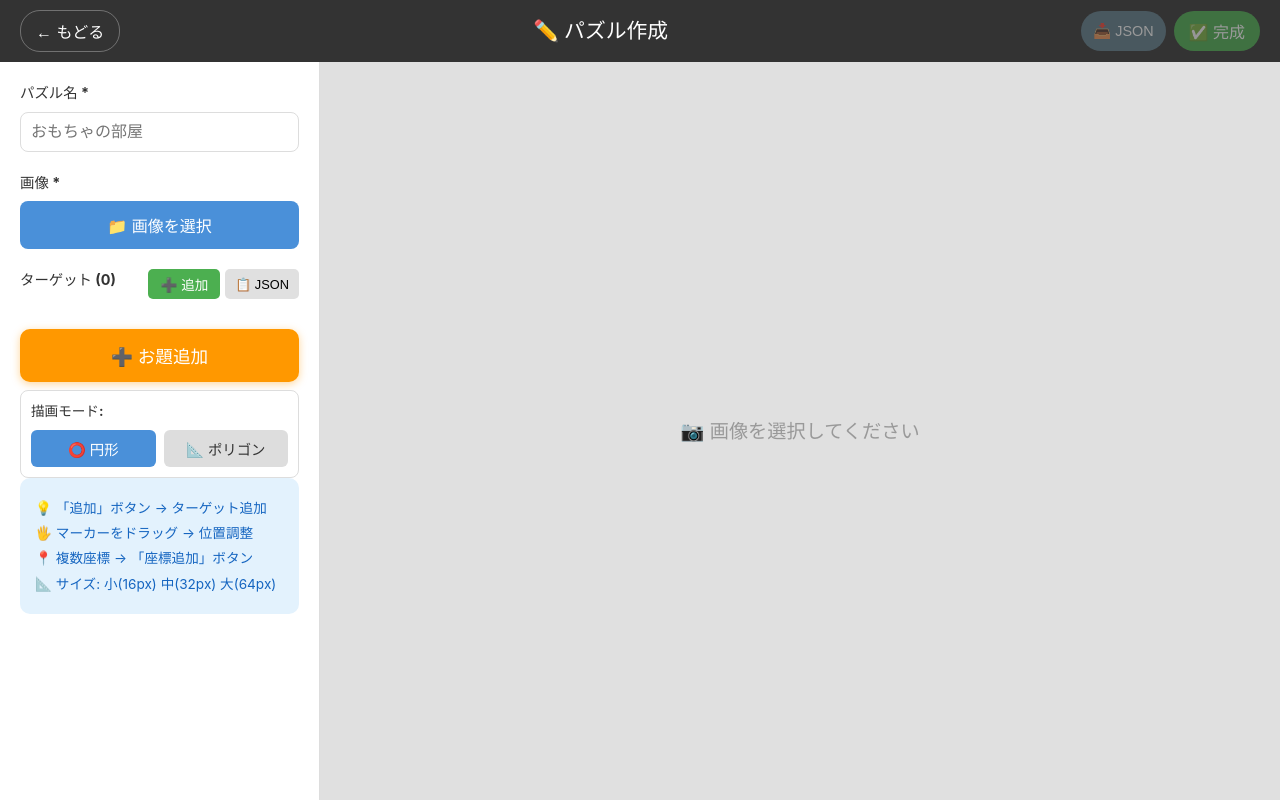
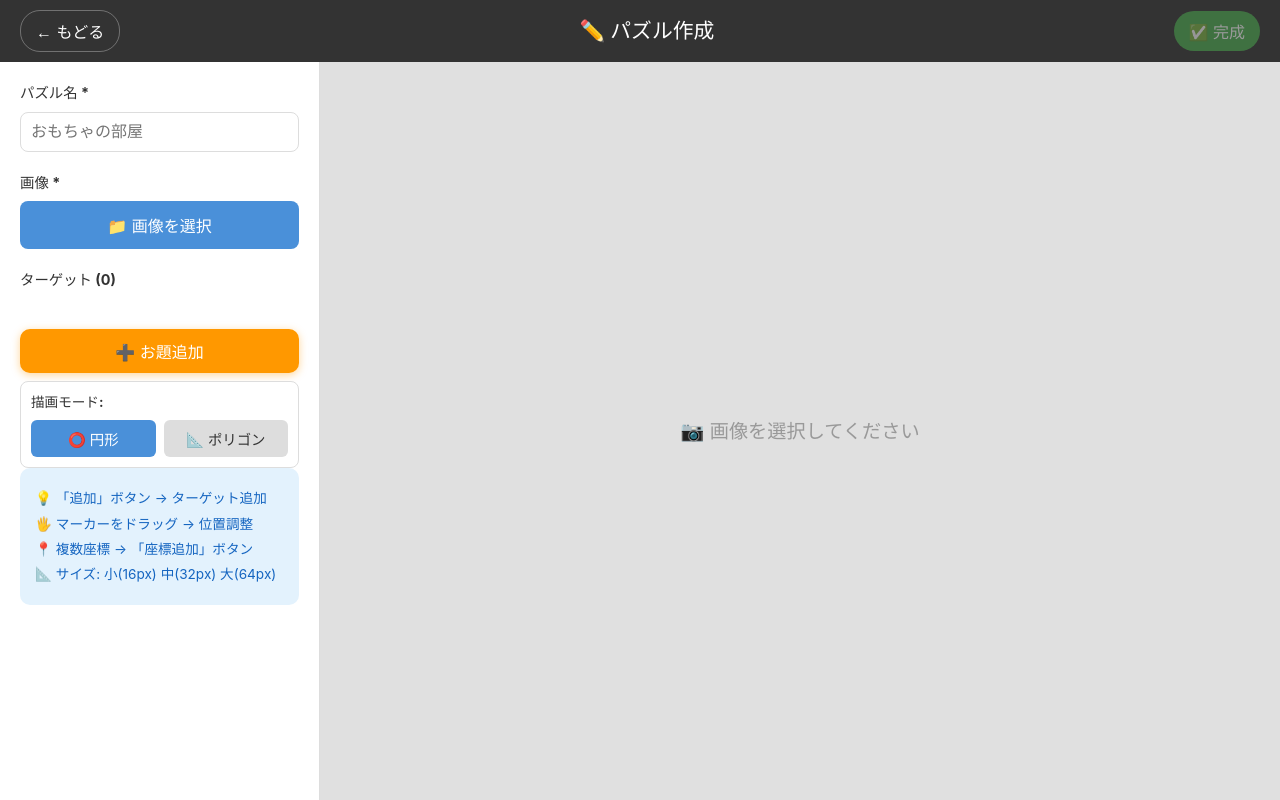
Before and after one commit to Kake-git-hub/SagashimonoGame, a React (Vite) app: page / in a window 1280 px wide. Both pictures are taken after a click on the button "＋ つくる". Built offline with nearby package versions, Linux system fonts and the light colour scheme.

Commit message:
Editor: remove target add btn from header, polygon mode guard, JSON buttons dev-only

```diff
--- a/src/App.tsx
+++ b/src/App.tsx
@@ -159,6 +159,7 @@ function App() {
           onPuzzleCreated={handlePuzzleCreated}
           editPuzzle={editPuzzle}
           isServerPuzzle={isServerPuzzleEdit}
+          devMode={devMode}
         />
       );
 
--- a/src/components/PuzzleEditor.tsx
+++ b/src/components/PuzzleEditor.tsx
@@ -9,6 +9,7 @@ interface Props {
   onPuzzleCreated?: (puzzleId: string) => void;
   editPuzzle?: CustomPuzzle | null; // 編集モード用
   isServerPuzzle?: boolean; // サーバーパズル編集かどうか
+  devMode?: boolean; // 開発者モード
 }
 
 // 円形の座標
@@ -42,7 +43,7 @@ interface MarkerInfo {
   pointIndex?: number; // ポリゴンの頂点インデックス
 }
 
-export function PuzzleEditor({ onBack, onPuzzleCreated, editPuzzle, isServerPuzzle = false }: Props) {
+export function PuzzleEditor({ onBack, onPuzzleCreated, editPuzzle, isServerPuzzle = false, devMode = false }: Props) {
   const [puzzleId, setPuzzleId] = useState<string | null>(null);
   const [puzzleName, setPuzzleName] = useState('');
   const [imageSrc, setImageSrc] = useState<string | null>(null);
@@ -628,9 +629,11 @@ export function PuzzleEditor({ onBack, onPuzzleCreated, editPuzzle, isServerPuzz
           {isServerPuzzle ? '🌐 サーバーパズル編集' : isEditMode ? '📝 パズル編集' : '✏️ パズル作成'}
         </h1>
         <div style={styles.headerButtons}>
+          {devMode && (
             <button onClick={exportJson} style={styles.exportButton} disabled={targets.length === 0}>
               📥 JSON
             </button>
+          )}
           <button
             onClick={handleComplete}
             style={{
@@ -681,10 +684,8 @@ export function PuzzleEditor({ onBack, onPuzzleCreated, editPuzzle, isServerPuzz
           <div style={styles.section}>
             <div style={styles.sectionHeader}>
               <label style={styles.label}>ターゲット ({targets.length})</label>
+              {devMode && (
                 <div style={styles.buttonGroup}>
-                <button onClick={handleAddTarget} style={styles.addButton}>
-                  ➕ 追加
-                </button>
                   <button
                     onClick={() => setShowJsonImport(!showJsonImport)}
                     style={styles.smallButton}
@@ -692,6 +693,7 @@ export function PuzzleEditor({ onBack, onPuzzleCreated, editPuzzle, isServerPuzz
                     📋 JSON
                   </button>
                 </div>
+              )}
             </div>
 
             {showJsonImport && (
@@ -828,7 +830,13 @@ export function PuzzleEditor({ onBack, onPuzzleCreated, editPuzzle, isServerPuzz
 
           {/* お題追加ボタン */}
           <button
-            onClick={handleAddTarget}
+            onClick={() => {
+              if (drawMode === 'polygon') {
+                alert('ポリゴンモード中は「お題追加」できません。\n円形モードに切り替えてから追加してください。');
+                return;
+              }
+              handleAddTarget();
+            }}
             style={styles.addTargetBigButton}
           >
             ➕ お題追加
@@ -1442,8 +1450,8 @@ const styles: Record<string, React.CSSProperties> = {
   },
   addTargetBigButton: {
     width: '100%',
-    padding: '14px',
-    fontSize: '1.1rem',
+    padding: '10px',
+    fontSize: '1rem',
     fontWeight: 'bold',
     backgroundColor: '#ff9800',
     color: 'white',
```
Lines whose indentation alone changed are shown as unchanged.
